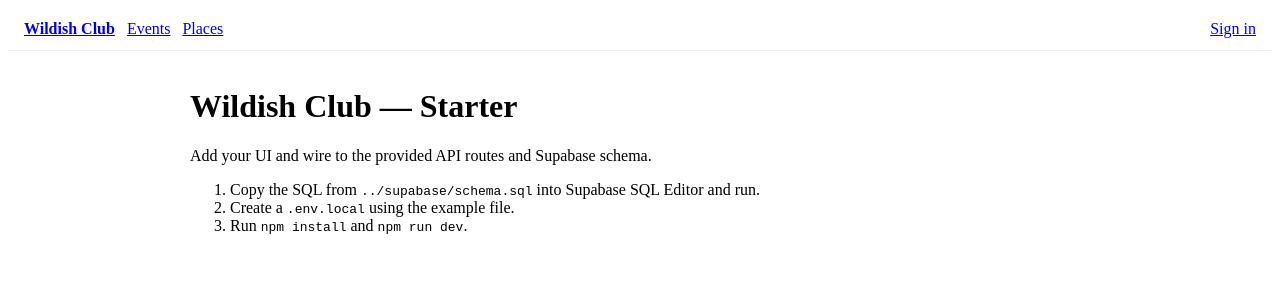
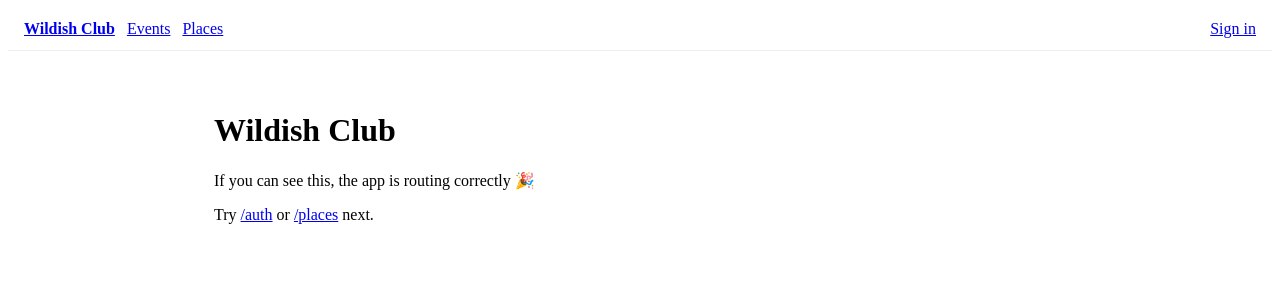
Before and after one commit to boatfieldflyfishing-debug/wildish-club, a Next.js app: page / in a window 1280 px wide. Shown: the top 300 px of the page. Built offline with nearby package versions, Linux system fonts and the light colour scheme.

Commit message:
Update page.tsx

```diff
--- a/app/page.tsx
+++ b/app/page.tsx
@@ -1,13 +1,9 @@
 export default function Page() {
   return (
-    <main className="p-8 max-w-3xl mx-auto">
-      <h1 className="text-3xl font-bold">Wildish Club — Starter</h1>
-      <p className="mt-2 text-slate-600">Add your UI and wire to the provided API routes and Supabase schema.</p>
-      <ol className="list-decimal ml-6 mt-4 space-y-2">
-        <li>Copy the SQL from <code>../supabase/schema.sql</code> into Supabase SQL Editor and run.</li>
-        <li>Create a <code>.env.local</code> using the example file.</li>
-        <li>Run <code>npm install</code> and <code>npm run dev</code>.</li>
-      </ol>
+    <main style={{ padding: 24 }}>
+      <h1>Wildish Club</h1>
+      <p>If you can see this, the app is routing correctly 🎉</p>
+      <p>Try <a href="/auth">/auth</a> or <a href="/places">/places</a> next.</p>
     </main>
   );
 }
```
